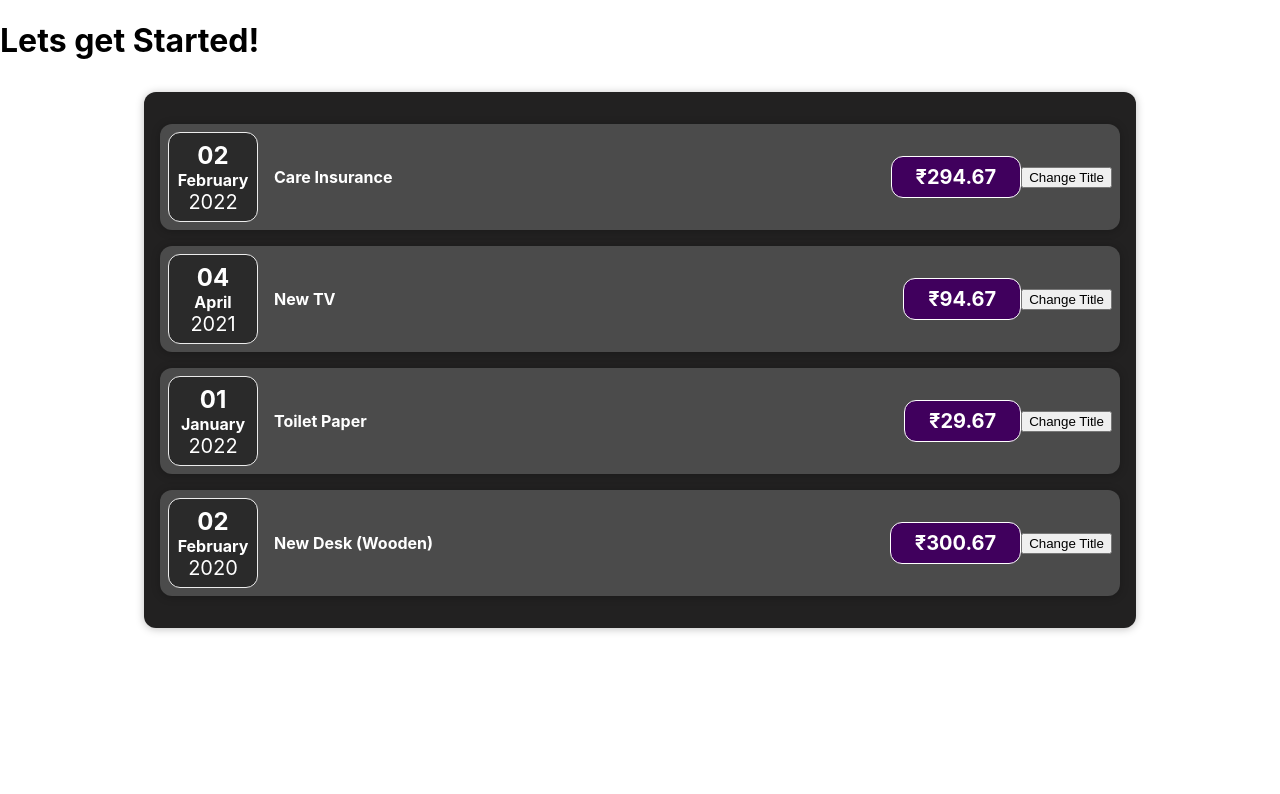
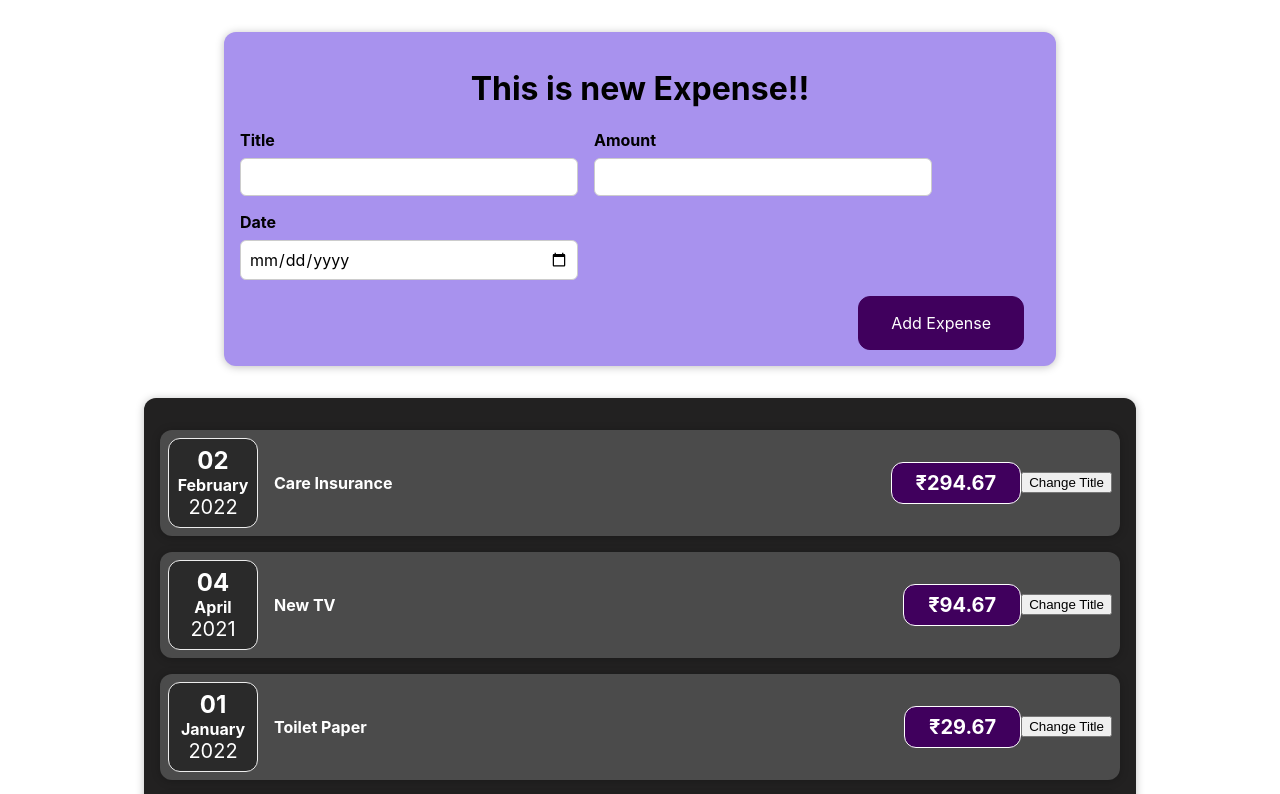
Before and after one commit to amrendrakind/expense, a React (Create React App) app: page / in a window 1280 px wide. Shown: the top 794 px of the page. Built offline with nearby package versions, Linux system fonts and the light colour scheme.

Commit message:
Using useState in Form

```diff
--- a/src/App.js
+++ b/src/App.js
@@ -1,5 +1,6 @@
 import "./App.css";
 import Expenses from './components/Expenses/Expenses';
+import NewExpense from "./components/NewExpense/NewExpense";
 function App() {
   const expenses = [
     {
@@ -29,7 +30,7 @@ function App() {
   ];
   return (
     <div>
-      <h1>Lets get Started!</h1>
+      <NewExpense />
       <Expenses items = {expenses}></Expenses>
     </div>
   );
--- /dev/null
+++ b/src/components/NewExpense/ExpenseForm.css
@@ -0,0 +1,26 @@
+.new-expense__controls {
+    display: flex;
+    flex-wrap: wrap;
+    gap: 1rem;
+    margin-bottom: 1rem;
+    text-align: left;
+  }
+
+  .new-expense__control label {
+    font-weight: bold;
+    margin-bottom: 0.5rem;
+    display: block;
+  }
+
+  .new-expense__control input {
+    font: inherit;
+    padding: 0.5rem;
+    border-radius: 6px;
+    border: 1px solid #ccc;
+    width: 20rem;
+    max-width: 100%;
+  }
+
+  .new-expense__actions {
+    text-align: right;
+  }
--- /dev/null
+++ b/src/components/NewExpense/ExpenseForm.js
@@ -0,0 +1,73 @@
+import './ExpenseForm.css'
+import { useState } from 'react'
+
+const ExpenseForm = () => {
+
+    // const [enteredTitle, setEnteredTitle] = useState('')
+    // const [enteredAmout, setEnteredAmount] = useState('')
+    // const [enteredDate, setEnteredDate] = useState('')
+
+    const [userInput, setUserInput] = useState({
+        enteredAmout : '',
+        enteredTitle : '',
+        enteredDate : ''
+    })
+
+    const titleChangeHandler = (event)=>{
+        // setEnteredTitle(event.target.value)
+        // setUserInput({
+        //     ...userInput,
+        //     enteredTitle : event.target.value
+        // })
+
+        setUserInput((prevState)=>{
+            return {...prevState, enteredTitle : event.target.value}
+        })
+
+    }
+    const amountChangeHandler =(event)=>{
+        // setEnteredAmount(event.target.value)
+        // setUserInput({
+        //     ...userInput,
+        //     enteredAmout: event.target.value
+        // })
+        setUserInput((prevState)=>{
+            return {...prevState, enteredAmout : event.target.value}
+        })
+
+    }
+    const dateChangeHandler = (event)=>{
+        // setEnteredDate(event.target.value)
+        // setUserInput({
+        //     ...userInput,
+        //     enteredDate : event.input.value
+        // })
+        setUserInput((prevState)=>{
+            return {...prevState, enteredDate : event.target.value}
+        })
+    }
+    return (
+        <div>
+            <form>
+                <div className='new-expense__controls'>
+                    <div className='new-expense__control'>
+                        <label>Title</label>
+                        <input type="text" onChange={titleChangeHandler} />
+                    </div>
+                    <div className='new-expense__control'>
+                        <label>Amount</label>
+                        <input type="text" min = '0.01' step='0.01' onChange={amountChangeHandler}/>
+                    </div>
+                    <div className='new-expense__control'>
+                        <label>Date</label>
+                        <input type='date' min="2019-01-01" max='2022-12-31' onChange={dateChangeHandler} />
+                    </div>
+                </div>
+                <div className='new-expense__actions'>
+                     <button type='submit'>Add Expense</button>
+                </div>
+            </form>
+        </div>
+    )
+}
+export default ExpenseForm
--- /dev/null
+++ b/src/components/NewExpense/NewExpense.css
@@ -0,0 +1,38 @@
+.new-expense {
+    background-color: #a892ee;
+    padding: 1rem;
+    margin: 2rem auto;
+    width: 50rem;
+    max-width: 95%;
+    border-radius: 12px;
+    text-align: center;
+    box-shadow: 0 1px 8px rgba(0, 0, 0, 0.25);
+  }
+
+  .new-expense button {
+    font: inherit;
+    cursor: pointer;
+    padding: 1rem 2rem;
+    border: 1px solid #40005d;
+    background-color: #40005d;
+    color: white;
+    border-radius: 12px;
+    margin-right: 1rem;
+  }
+
+  .new-expense button:hover,
+  .new-expense button:active {
+    background-color: #510674;
+    border-color: #510674;
+  }
+
+  .new-expense button.alternative {
+    color: #220131;
+    border-color: transparent;
+    background-color: transparent;
+  }
+
+  .new-expense button.alternative:hover,
+  .new-expense button.alternative:active {
+    background-color: #ddb3f8;
+  }
--- /dev/null
+++ b/src/components/NewExpense/NewExpense.js
@@ -0,0 +1,12 @@
+import ExpenseForm from './ExpenseForm'
+import './NewExpense.css'
+
+const NewExpense = ()=>{
+    return (
+        <div className='new-expense'>
+            <h1>This is new Expense!!</h1>
+            <ExpenseForm />
+        </div>
+    )
+}
+export default NewExpense
```
